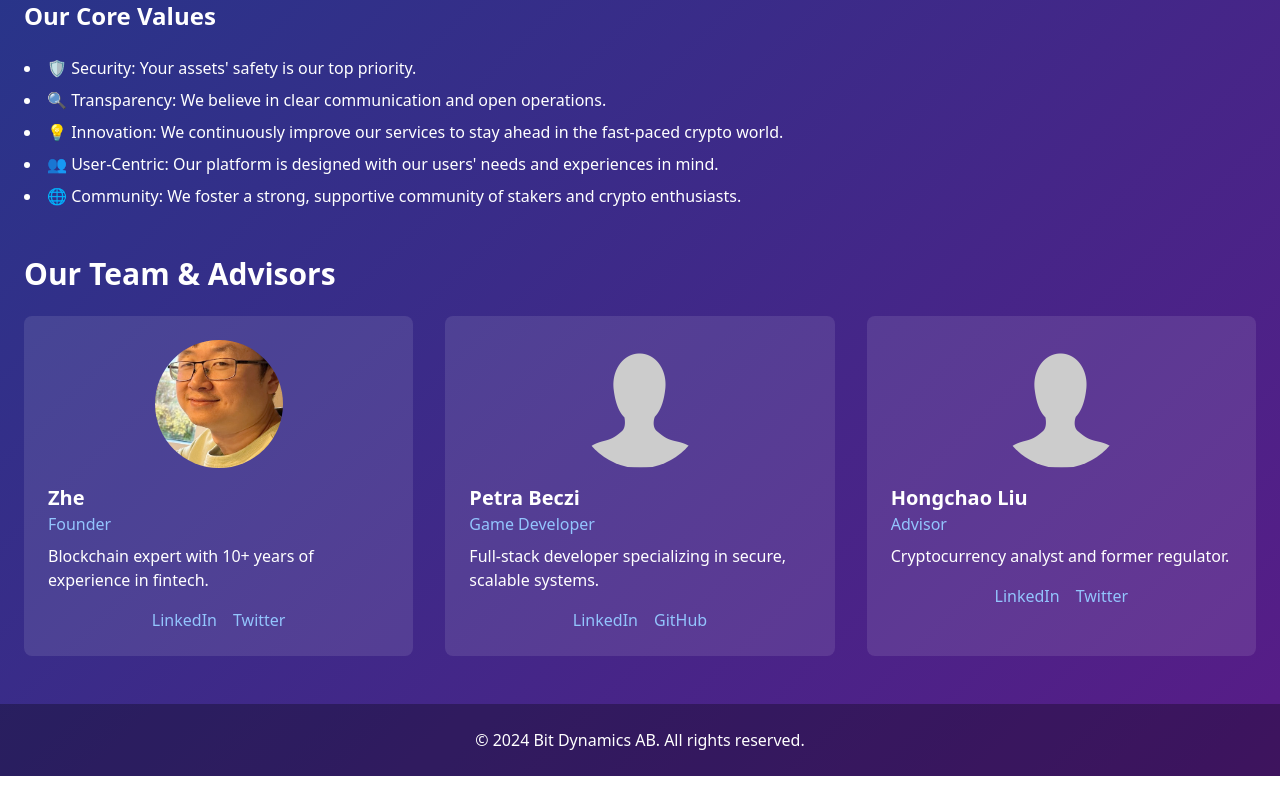
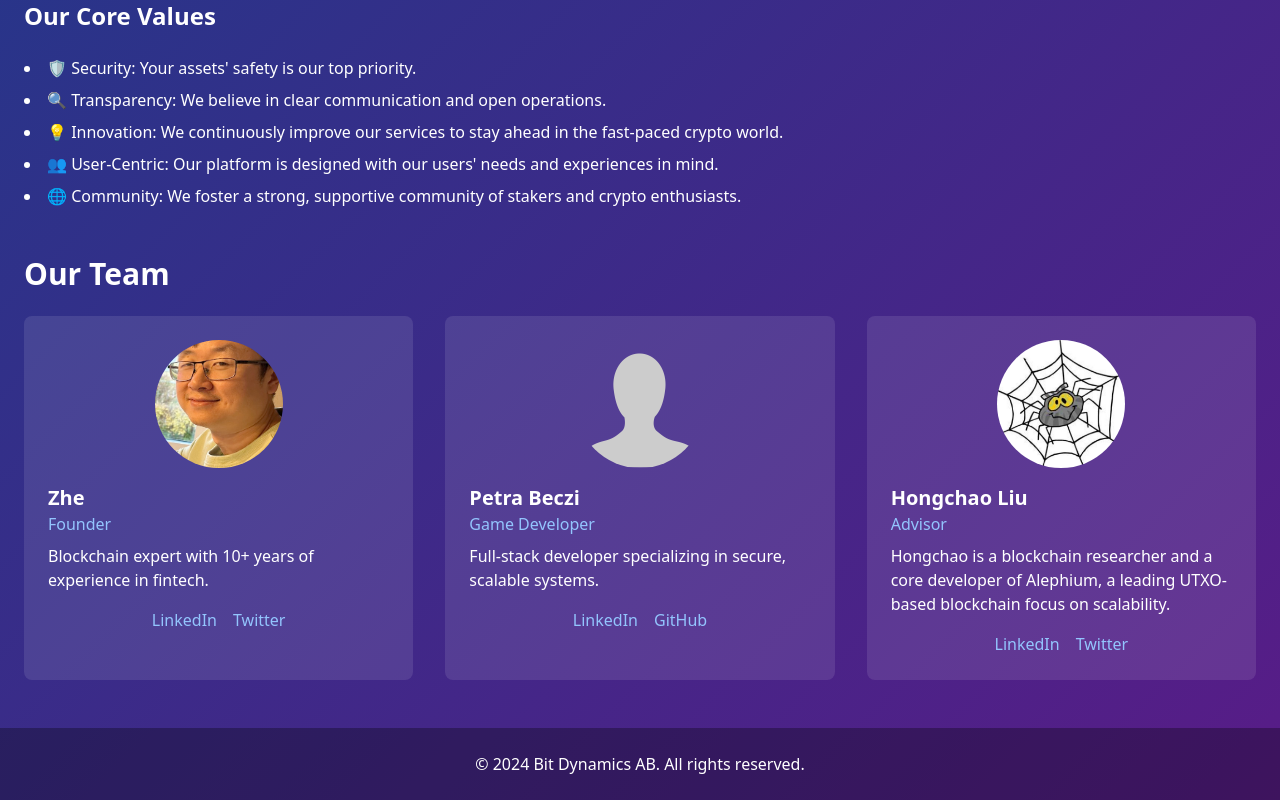
Before and after one commit to Bits-Heaven/bitsheaven-landing-page, a React (Create React App) app: page /about in a window 1280 px wide. Shown: the part 464-1264 px from the top of the page. Before the commit the page ends 1240 px from the top, so only its background shows below. Built offline with nearby package versions, Linux system fonts and the light colour scheme.

Commit message:
Update info for Hongchao

```diff
--- a/src/AboutPage.tsx
+++ b/src/AboutPage.tsx
@@ -2,6 +2,7 @@ import React from 'react';
 import BitsHeavenLogo from './components/BitsHeavenLogo';
 import placeholderImage from './assets/placeholder.png';
 import zheImage from './assets/zhe.png';
+import hongchaoImage from './assets/hongchao.jpg';
 
 const AboutPage: React.FC = () => {
   return (
@@ -42,7 +43,7 @@ const AboutPage: React.FC = () => {
           </ul>
         </div>
 
-        <h3 className="text-3xl font-bold mt-12 mb-6">Our Team & Advisors</h3>
+        <h3 className="text-3xl font-bold mt-12 mb-6">Our Team</h3>
         <div className="grid grid-cols-1 md:grid-cols-2 lg:grid-cols-3 gap-8">
           {[
             {
@@ -66,8 +67,8 @@ const AboutPage: React.FC = () => {
             {
               name: "Hongchao Liu",
               role: "Advisor",
-              description: "Cryptocurrency analyst and former regulator.",
-              image: placeholderImage,
+              description: "Hongchao is a blockchain researcher and a core developer of Alephium, a leading UTXO-based blockchain focus on scalability.",
+              image: hongchaoImage,
               imagePosition: "object-center",
               linkedin: "https://www.linkedin.com/in/alicejohnson",
               twitter: "https://twitter.com/alicejohnson",
```
Also changed, not shown: src/assets/hongchao.jpg (added).
